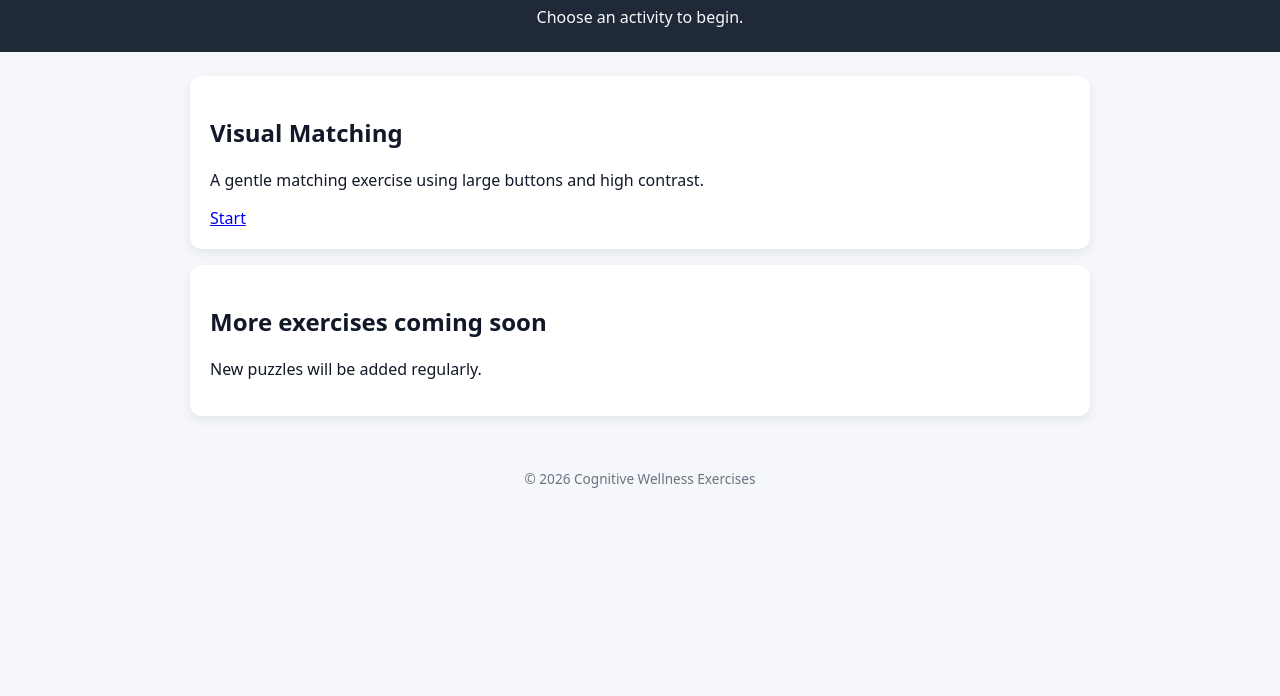
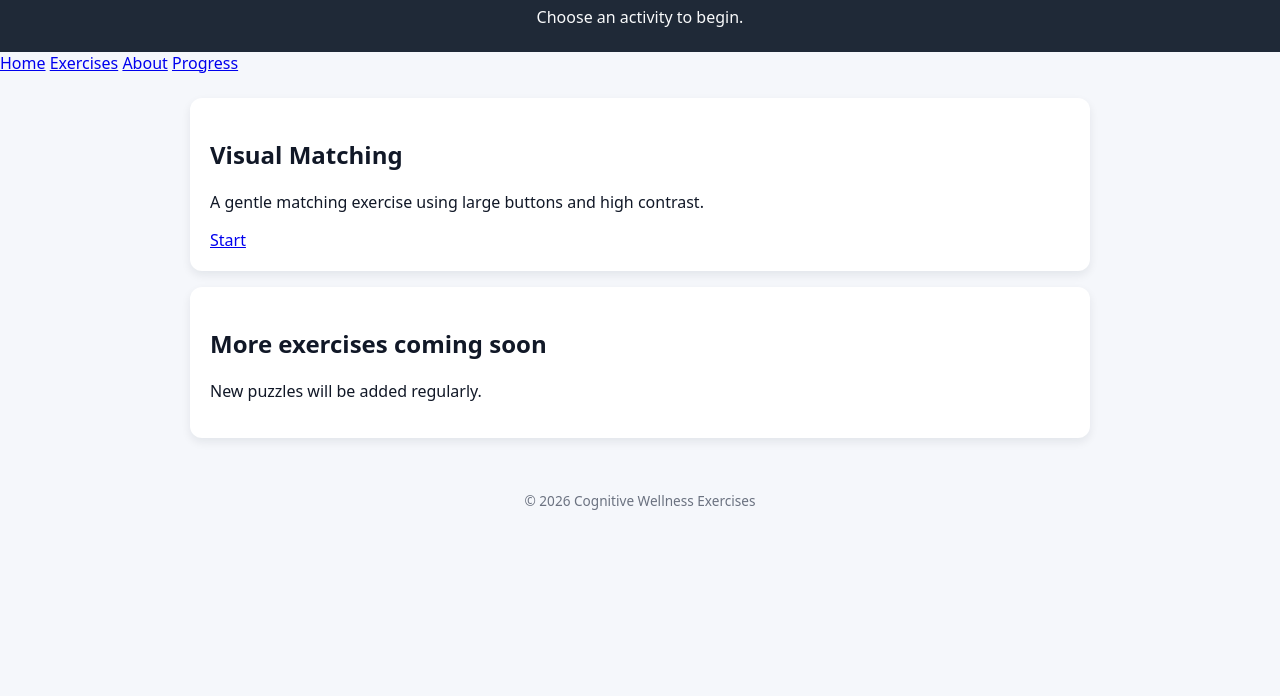
Before and after one commit to Gwaskj/Stroke-Cognitive-Exercises, a plain HTML site: page exercises/index.html in a window 1280 px wide. Shown: the part 104-800 px from the top of the page. Drawn offline with Linux system fonts and the light colour scheme.

Commit message:
Update index.html

```diff
--- a/exercises/index.html
+++ b/exercises/index.html
@@ -11,6 +11,12 @@
     <h1>Cognitive Exercises</h1>
     <p class="subtitle">Choose an activity to begin.</p>
   </header>
+<nav class="nav">
+  <a href="../index.html">Home</a>
+  <a href="../exercises/index.html">Exercises</a>
+  <a href="../about/index.html">About</a>
+  <a href="../progress/index.html">Progress</a>
+</nav>
 
   <main class="main">
     <section class="section">
```
